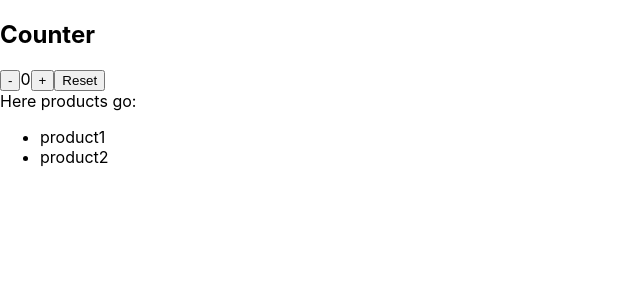
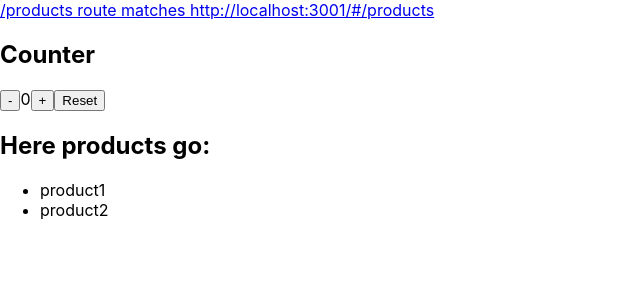
Before and after one commit to yongjiel/react_redux, a React (Create React App) app: page / in a window 1280 px wide. Shown: the top 300 px of the page, without its empty margins (0-640 px from the left). Built offline with nearby package versions, Linux system fonts and the light colour scheme.

Commit message:
Added /products route, be careful of its hyperlink

```diff
--- a/src/ProductList.js
+++ b/src/ProductList.js
@@ -27,7 +27,7 @@ class ProductList extends React.Component {
     }
     return (
       <div>
-      <div> Here products go:</div>
+      <div> <h2>Here products go:</h2></div>
       <ul>
         {array}
       </ul>
--- a/src/index.js
+++ b/src/index.js
@@ -27,10 +27,16 @@ const store = createStore(rootReducers, applyMiddleware(thunk));
 // rootReducers which contains reducer from counterReducer.js. Notice
 // Provider is from react-redux.
 const BaseApp = () => (
+  // be careful, in route /products. it is the hyperlink http://localhost:3001/#/products
+  <>
+  <a href="/#/products" rel="noreferrer">
+    /products route matches http://localhost:3001/#/products
+  </a>
   <Provider store={store}>
     <Counter />
     <ProductList />
   </Provider>
+  </>
 );
 
 function products() {
@@ -50,6 +56,7 @@ function products() {
 
   return (
       <div>
+        <a href="/" rel="noreferrer">Home</a>
         <ul>
         {array}
         </ul>
@@ -58,7 +65,7 @@ function products() {
 };
 
 const App = () =>(
-   <HashRouter>
+   <HashRouter basename='/'>
     <Routes>
       <Route index path='/' element={ <BaseApp /> } />
       <Route path='/products' element={ products() } />
```
